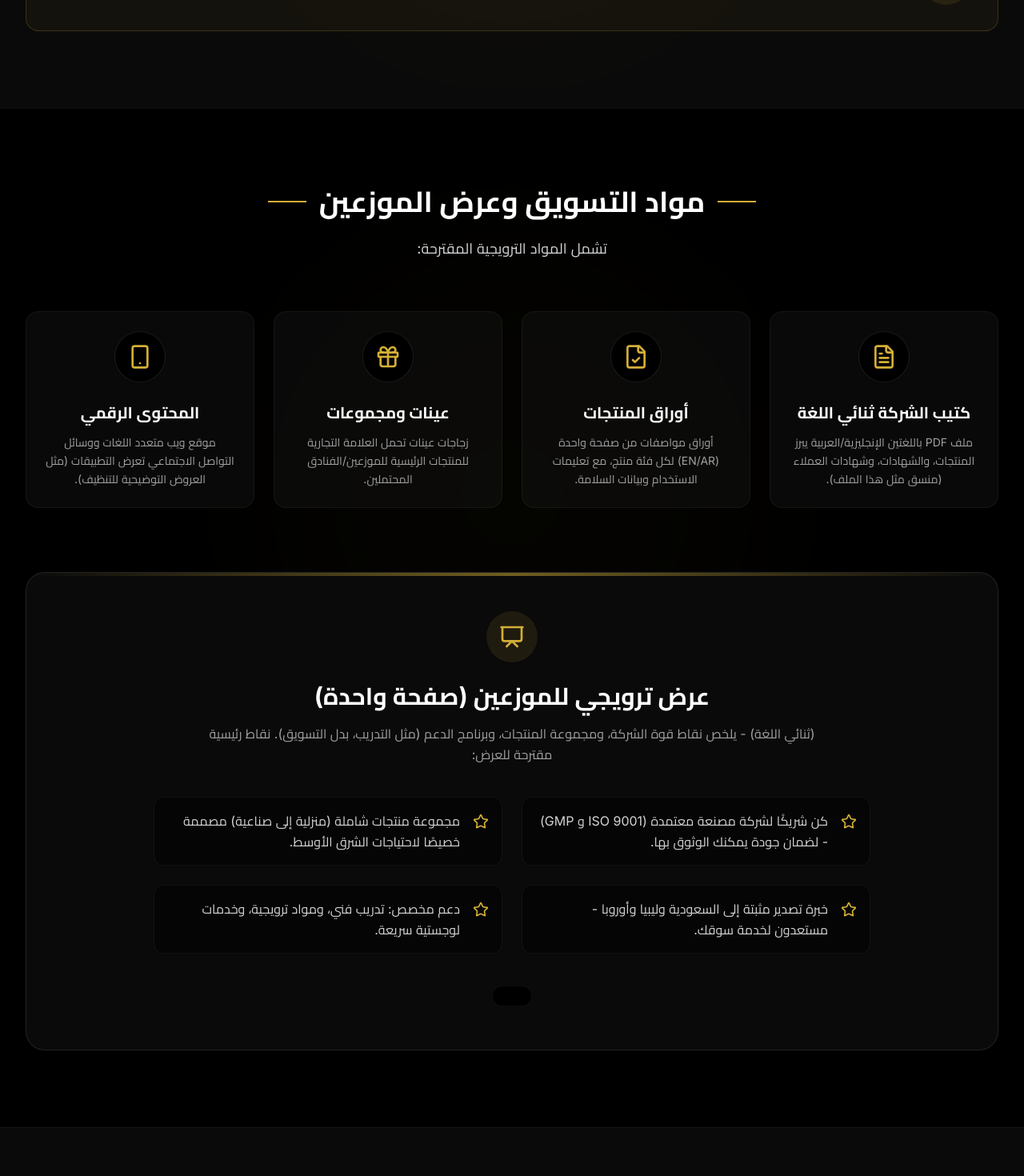
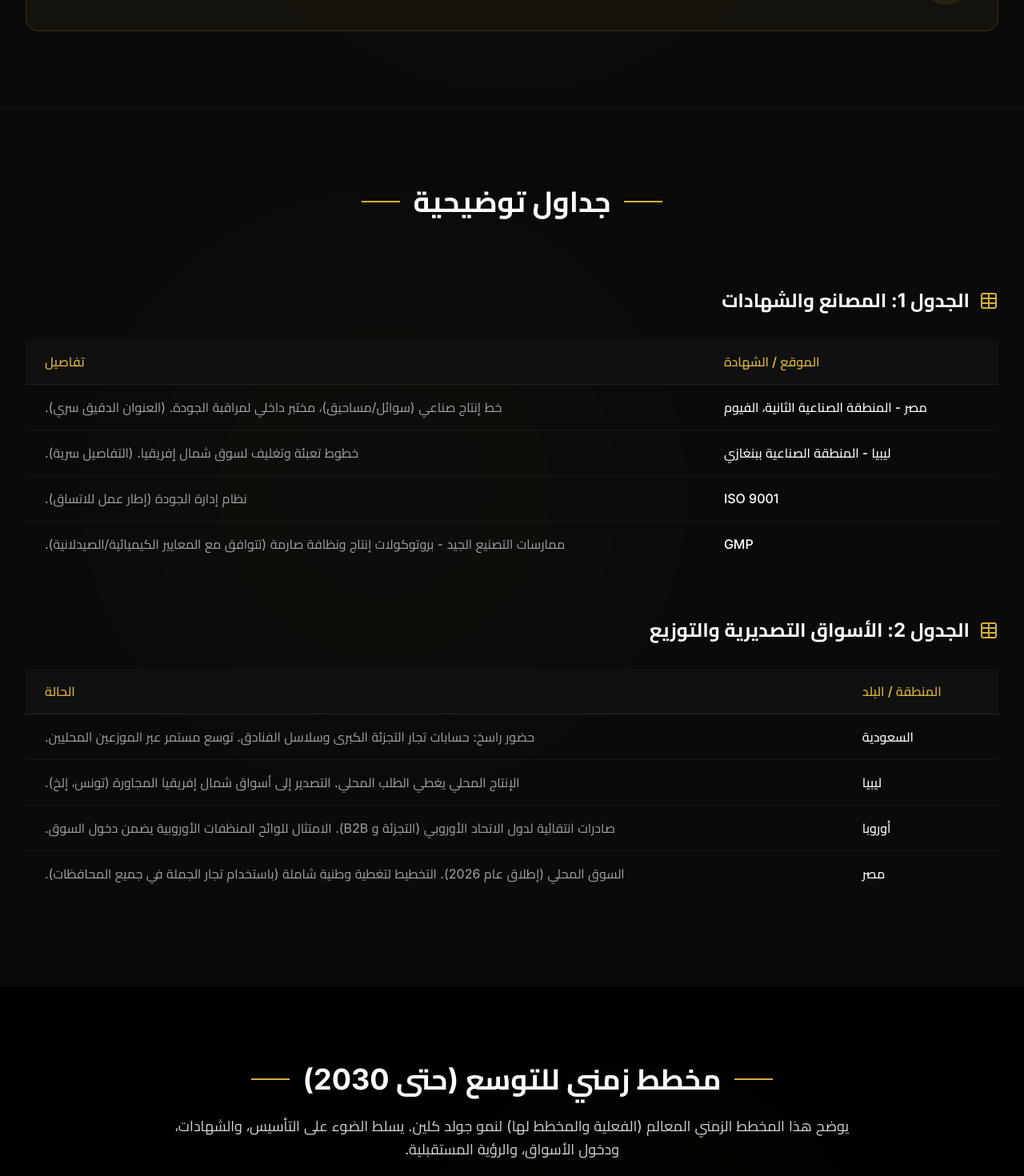
Before and after one commit to jalalmahmoud8000-debug/gcport, a React (Vite) app: page / in a window 1280 px wide. Shown: the part 10160-11630 px from the top of the page at 80% size. Built offline with nearby package versions, Linux system fonts and the light colour scheme; no server answers.

Commit message:
lord.1.0.0

```diff
--- a/src/App.tsx
+++ b/src/App.tsx
@@ -1304,100 +1304,7 @@ export default function App() {
         </div>
       </section>
 
-      {/* Marketing & Pitch Section */}
-      <section className="py-24 bg-black border-t border-white/5 relative overflow-hidden" id="marketing">
-        <div className="absolute right-[20rem] top-[10rem] w-[40rem] h-[40rem] bg-[#D4AF37] opacity-[0.02] blur-[120px] rounded-full pointer-events-none" />
-        <div className="max-w-7xl mx-auto px-4 sm:px-6 lg:px-8 relative z-10">
-          <motion.div
-            initial={{ opacity: 0, y: 20 }}
-            whileInView={{ opacity: 1, y: 0 }}
-            viewport={{ once: true }}
-            transition={{ duration: 0.8 }}
-            className="mb-16 text-center max-w-4xl mx-auto"
-          >
-            <h3 className="text-3xl md:text-4xl font-bold inline-flex items-center gap-4 mb-6">
-              <span className="hidden md:block w-12 h-[2px] bg-[#D4AF37]"></span>
-              {t.marketing.title}
-              <span className="hidden md:block w-12 h-[2px] bg-[#D4AF37]"></span>
-            </h3>
-            <p className="text-lg text-neutral-300 leading-relaxed">
-              {t.marketing.description}
-            </p>
-          </motion.div>
-
-          <div className="grid md:grid-cols-2 lg:grid-cols-4 gap-6 mb-20">
-            {t.marketing.materials.map((material, i) => {
-              const icons = [FileText, FileCheck, Gift, Smartphone];
-              const Icon = icons[i % icons.length];
-              return (
-                <motion.div
-                  key={i}
-                  initial={{ opacity: 0, y: 20 }}
-                  whileInView={{ opacity: 1, y: 0 }}
-                  viewport={{ once: true }}
-                  transition={{ duration: 0.5, delay: i * 0.1 }}
-                  className="p-6 rounded-2xl bg-neutral-900/40 border border-white/5 hover:border-[#D4AF37]/30 transition-all group flex flex-col items-center text-center"
-                >
-                  <div className="w-16 h-16 rounded-full bg-black border border-white/10 flex items-center justify-center mb-6 group-hover:bg-[#D4AF37]/10 group-hover:border-[#D4AF37]/50 transition-colors">
-                    <Icon className="w-8 h-8 text-[#D4AF37]" />
-                  </div>
-                  <h4 className="text-xl font-bold text-white mb-3">{material.title}</h4>
-                  <p className="text-neutral-400 leading-relaxed text-sm">{material.desc}</p>
-                </motion.div>
-              );
-            })}
-          </div>
-
-          <div className="bg-neutral-950 rounded-3xl border border-white/10 overflow-hidden relative">
-             <div className="absolute top-0 left-0 w-full h-1 bg-gradient-to-r from-transparent via-[#D4AF37] to-transparent opacity-50" />
-             <div className="p-8 lg:p-12">
-                <motion.div
-                  initial={{ opacity: 0, y: 20 }}
-                  whileInView={{ opacity: 1, y: 0 }}
-                  viewport={{ once: true }}
-                  transition={{ duration: 0.8 }}
-                  className="mb-10 text-center max-w-3xl mx-auto"
-                >
-                  <div className="w-16 h-16 mx-auto rounded-full bg-[#D4AF37]/10 flex items-center justify-center mb-6">
-                     <Presentation className="w-8 h-8 text-[#D4AF37]" />
-                  </div>
-                  <h4 className="text-2xl md:text-3xl font-bold text-white mb-4">{t.marketing.pitchTitle}</h4>
-                  <p className="text-neutral-400 leading-relaxed">{t.marketing.pitchSubtitle}</p>
-                </motion.div>
-
-                <div className="grid md:grid-cols-2 gap-6 max-w-4xl mx-auto mb-10">
-                   {t.marketing.pitchPoints.map((point, i) => (
-                      <motion.div
-                        key={i}
-                        initial={{ opacity: 0, y: 20 }}
-                        whileInView={{ opacity: 1, y: 0 }}
-                        viewport={{ once: true }}
-                        transition={{ duration: 0.5, delay: i * 0.1 }}
-                        className="flex gap-4 items-start p-4 rounded-xl bg-black/50 border border-white/5"
-                      >
-                         <div className="shrink-0 mt-1">
-                            <Star className="w-5 h-5 text-[#D4AF37]" />
-                         </div>
-                         <p className="text-neutral-300 leading-relaxed text-sm md:text-base">{point}</p>
-                      </motion.div>
-                   ))}
-                </div>
-
-                <motion.div
-                  initial={{ opacity: 0 }}
-                  whileInView={{ opacity: 1 }}
-                  viewport={{ once: true }}
-                  transition={{ duration: 0.8, delay: 0.4 }}
-                  className="text-center"
-                >
-                  <p className="inline-block px-6 py-3 bg-black text-neutral-400 text-sm rounded-full border border-white/5">
-                    {t.marketing.conclusion}
-                  </p>
-                </motion.div>
-             </div>
-          </div>
-        </div>
-      </section>
+
 
       {/* Tables Section */}
       <section className="py-24 bg-neutral-950 border-t border-white/5 relative overflow-hidden" id="tables">
```
